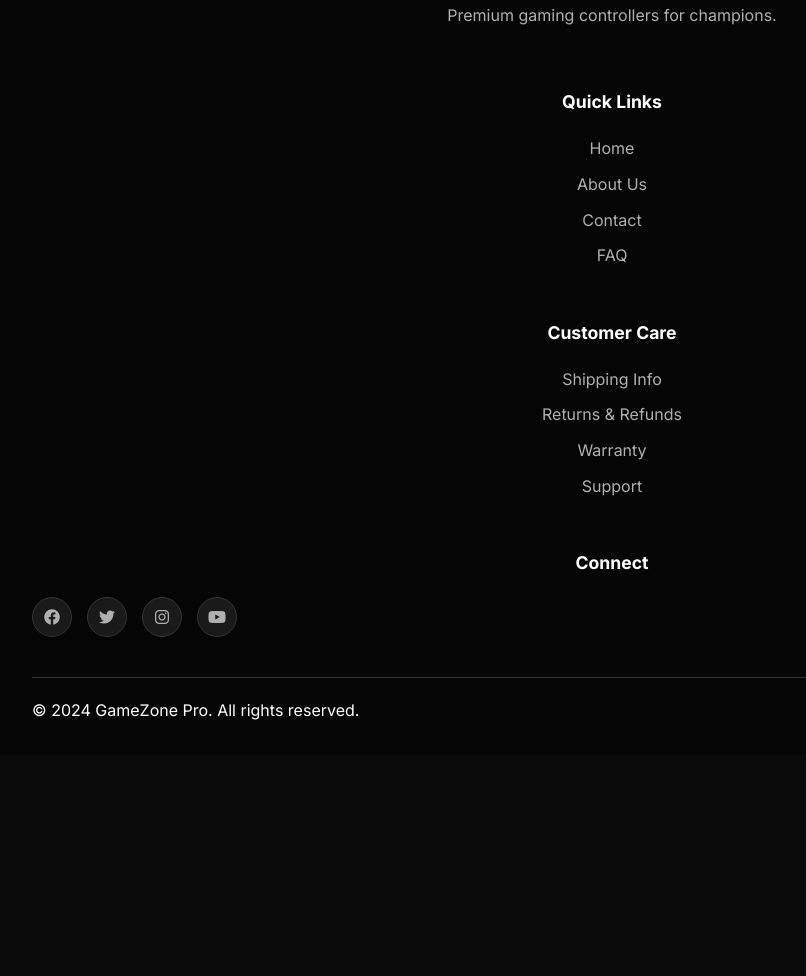
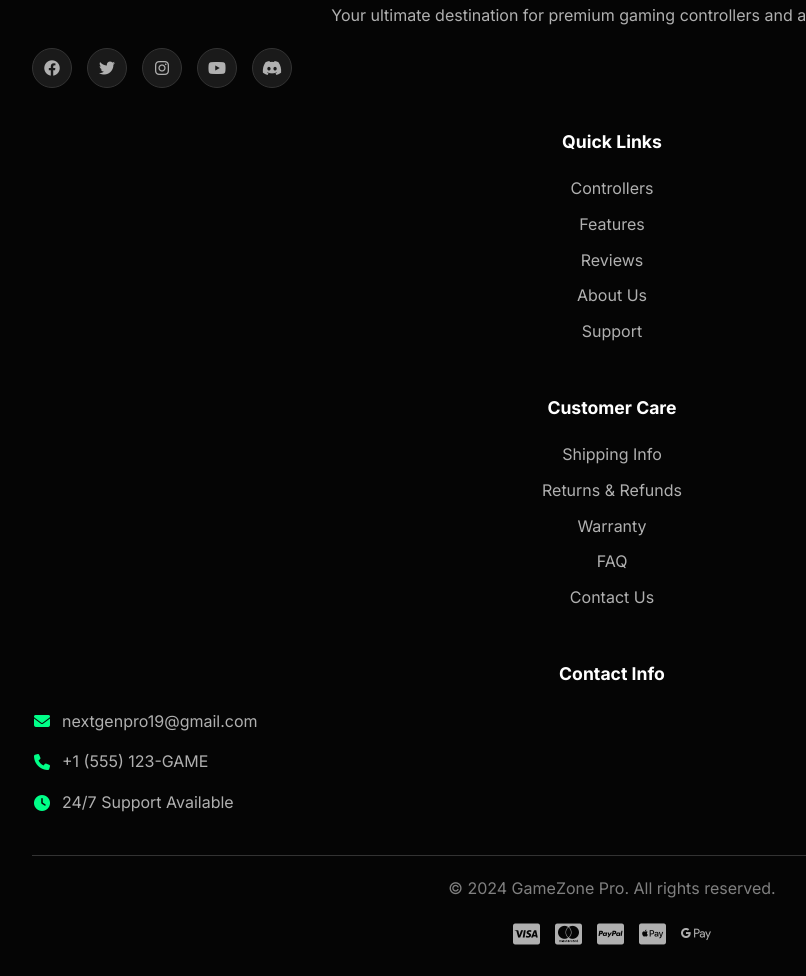
Before and after one commit to Edinam27/hall-effect, a website: page support.html in a window 1280 px wide. Shown: the part 5151-6127 px from the top of the page, without its empty margins (28-834 px from the left). Before the commit the page ends 5905 px from the top, so only its background shows below. Drawn offline with nearby package versions, Linux system fonts and the light colour scheme.

Commit message:
Content: align support.html footer with global layout; update contact.html email and JSON-LD to nextgenpro19@gmail.com

```diff
--- a/support.html
+++ b/support.html
@@ -594,42 +594,68 @@
                         <span class="logo-text">GAME<span class="accent">ZONE</span></span>
                         <span class="logo-subtitle">PRO</span>
                     </div>
-                    <p>Premium gaming controllers for champions.</p>
+                    <p>Your ultimate destination for premium gaming controllers and accessories.</p>
+                    <div class="social-links">
+                        <a href="#"><i class="fab fa-facebook"></i></a>
+                        <a href="#"><i class="fab fa-twitter"></i></a>
+                        <a href="#"><i class="fab fa-instagram"></i></a>
+                        <a href="#"><i class="fab fa-youtube"></i></a>
+                        <a href="#"><i class="fab fa-discord"></i></a>
+                    </div>
                 </div>
 
                 <div class="footer-section">
-                    <h3>Quick Links</h3>
+                    <h4>Quick Links</h4>
                     <ul>
-                        <li><a href="index.html">Home</a></li>
+                        <li><a href="index.html#products">Controllers</a></li>
+                        <li><a href="index.html#features">Features</a></li>
+                        <li><a href="index.html#reviews">Reviews</a></li>
                         <li><a href="about.html">About Us</a></li>
-                        <li><a href="contact.html">Contact</a></li>
-                        <li><a href="faq.html">FAQ</a></li>
-                    </ul>
-                </div>
-
-                <div class="footer-section">
-                    <h3>Customer Care</h3>
-                    <ul>
-                        <li><a href="shipping.html">Shipping Info</a></li>
-                        <li><a href="returns.html">Returns & Refunds</a></li>
-                        <li><a href="warranty.html">Warranty</a></li>
                         <li><a href="support.html">Support</a></li>
                     </ul>
                 </div>
 
                 <div class="footer-section">
-                    <h3>Connect</h3>
-                    <div class="social-links">
-                        <a href="#"><i class="fab fa-facebook"></i></a>
-                        <a href="#"><i class="fab fa-twitter"></i></a>
-                        <a href="#"><i class="fab fa-instagram"></i></a>
-                        <a href="#"><i class="fab fa-youtube"></i></a>
+                    <h4>Customer Care</h4>
+                    <ul>
+                        <li><a href="shipping.html">Shipping Info</a></li>
+                        <li><a href="returns.html">Returns & Refunds</a></li>
+                        <li><a href="warranty.html">Warranty</a></li>
+                        <li><a href="faq.html">FAQ</a></li>
+                        <li><a href="contact.html">Contact Us</a></li>
+                    </ul>
+                </div>
+
+                <div class="footer-section">
+                    <h4>Contact Info</h4>
+                    <div class="contact-info">
+                        <div class="contact-item">
+                            <i class="fas fa-envelope"></i>
+                            <span>nextgenpro19@gmail.com</span>
+                        </div>
+                        <div class="contact-item">
+                            <i class="fas fa-phone"></i>
+                            <span>+1 (555) 123-GAME</span>
+                        </div>
+                        <div class="contact-item">
+                            <i class="fas fa-clock"></i>
+                            <span>24/7 Support Available</span>
+                        </div>
                     </div>
                 </div>
             </div>
 
             <div class="footer-bottom">
-                <p>&copy; 2024 GameZone Pro. All rights reserved.</p>
+                <div class="footer-bottom-content">
+                    <p>&copy; 2024 GameZone Pro. All rights reserved.</p>
+                    <div class="payment-methods">
+                        <i class="fab fa-cc-visa"></i>
+                        <i class="fab fa-cc-mastercard"></i>
+                        <i class="fab fa-cc-paypal"></i>
+                        <i class="fab fa-cc-apple-pay"></i>
+                        <i class="fab fa-google-pay"></i>
+                    </div>
+                </div>
             </div>
         </div>
     </footer>
```
Also changed, not shown: contact.html (+2 -1 lines).
